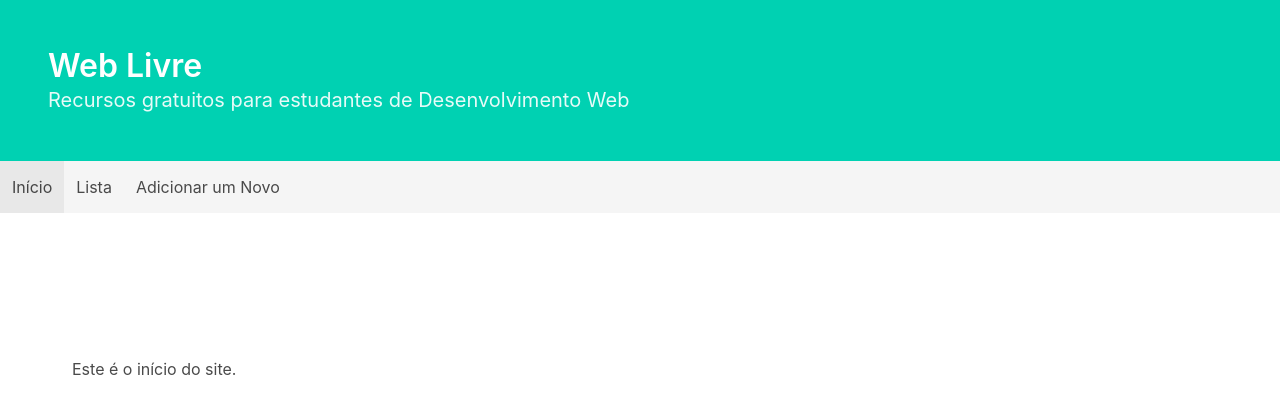
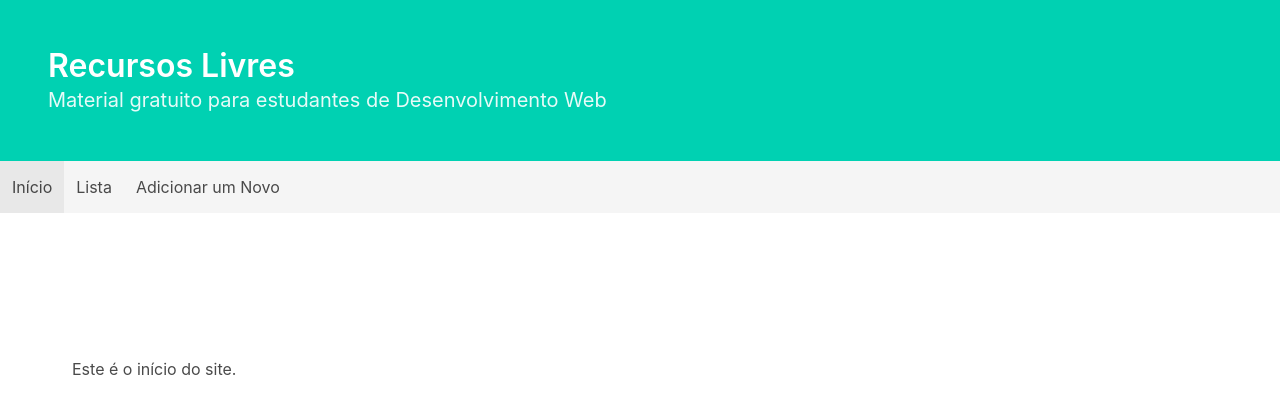
Before and after one commit to ismaelcostarc/PHPNoviceToNinja, a PHP site: page / in a window 1280 px wide. Shown: the top 420 px of the page. Run offline with PHP 8.4, Linux system fonts and the light colour scheme; some libraries are stand-ins or nearby versions.

Commit message:
Site hospedado

```diff
--- a/templates/layout.html.php
+++ b/templates/layout.html.php
@@ -12,8 +12,8 @@
 <body>
 <header class="hero is-primary">
     <div class="hero-body">
-        <h1 class="title">Web Livre</h1>
-        <h2 class="subtitle">Recursos gratuitos para estudantes de Desenvolvimento Web</h2>
+        <h1 class="title">Recursos Livres</h1>
+        <h2 class="subtitle">Material gratuito para estudantes de Desenvolvimento Web</h2>
     </div>
 </header>
 
```
Also changed, not shown: README.md.
